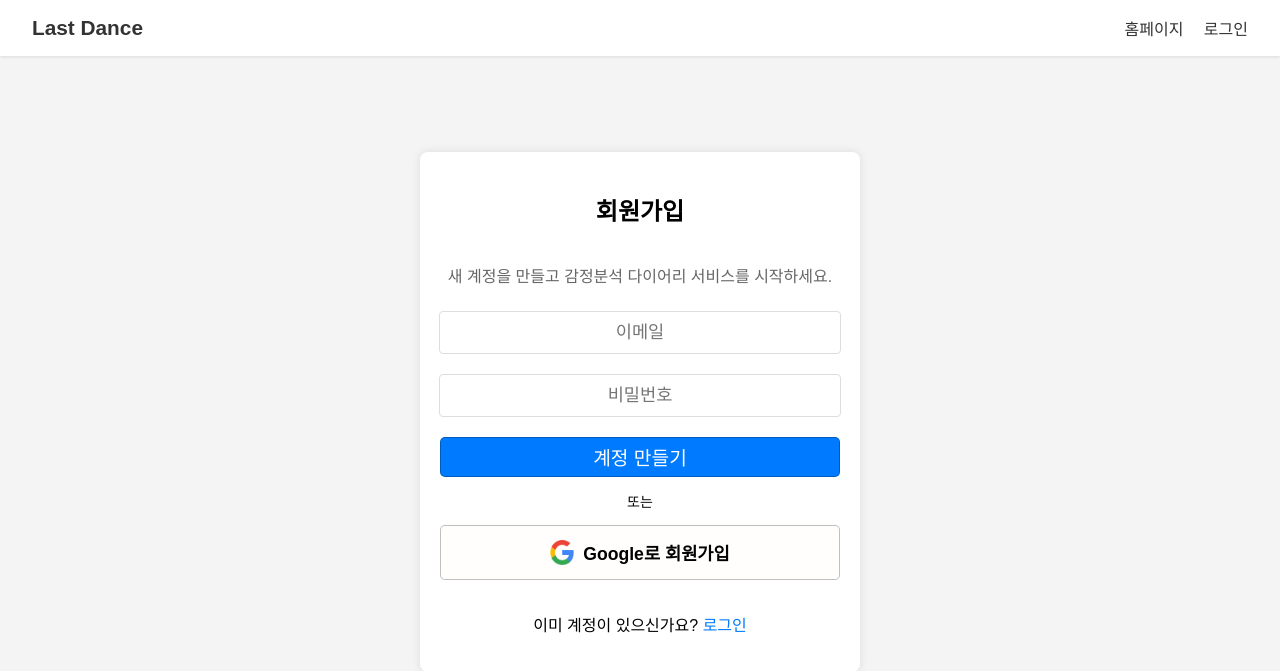
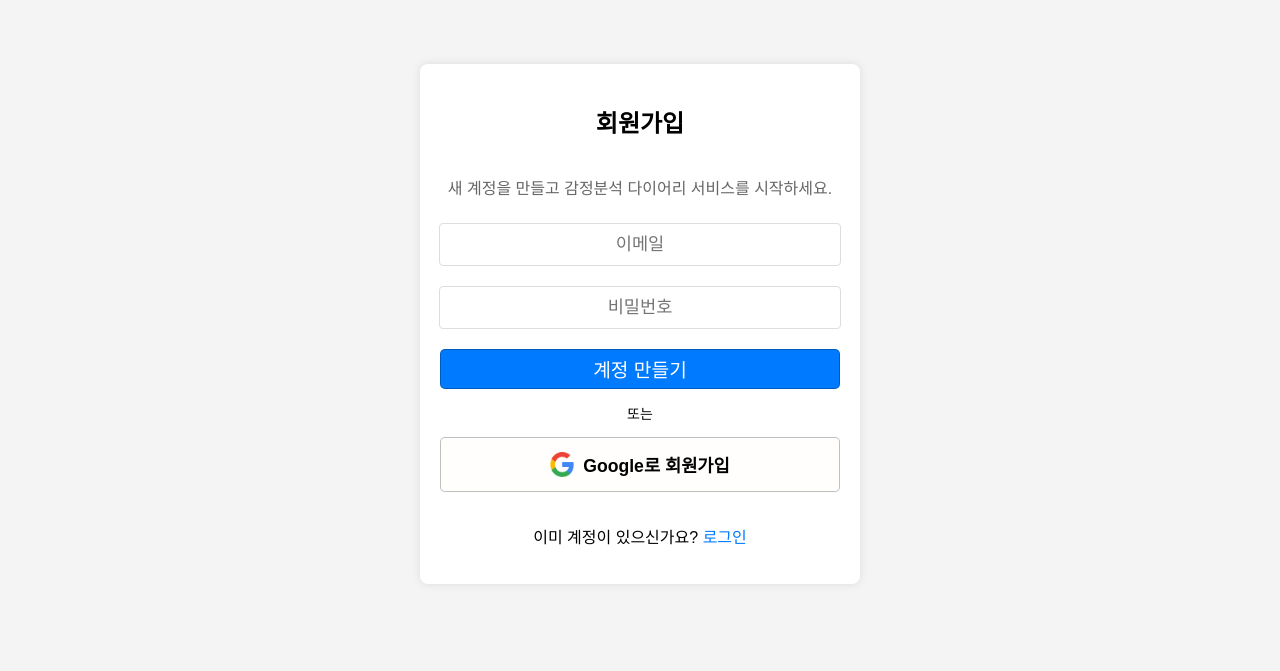
Before and after one commit to 04-Last-Dance/Last-Dance, a Flask app: page /signup in a window 1280 px wide. Shown: the top 671 px of the page. After the commit the page ends 545 px from the top, so only its background shows below. Run offline with Flask 3, Linux system fonts and the light colour scheme.

Commit message:
모달 스타일 적용으로 최적화를 위한 상단 네비게이션 제거

```diff
--- a/templates/signup.html
+++ b/templates/signup.html
@@ -7,14 +7,6 @@
     <title>회원가입</title>
 </head>
 <body>
-    <nav class="top-nav">
-        <a href="/" class="logo">Last Dance</a>
-        <div>
-            <a href="{{ url_for('public.home') }}" style="text-decoration: none; color: #333; margin-right: 1rem;">홈페이지</a>
-            <a href="{{ url_for('public.login') }}" style="text-decoration: none; color: #333;">로그인</a>
-        </div>
-    </nav>
-
     <main class="main-container auth-page_container">
         <div class="login-form-container">
             <div class="login-form">
```
